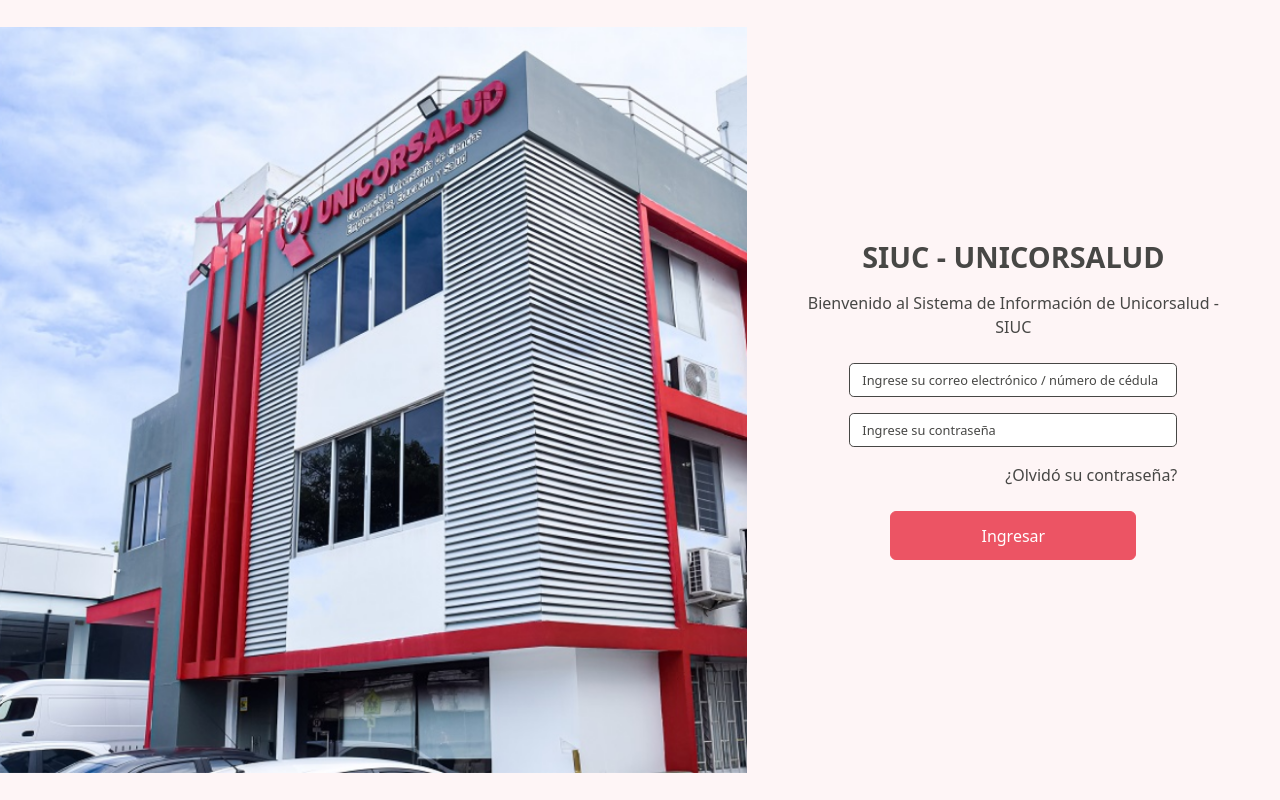
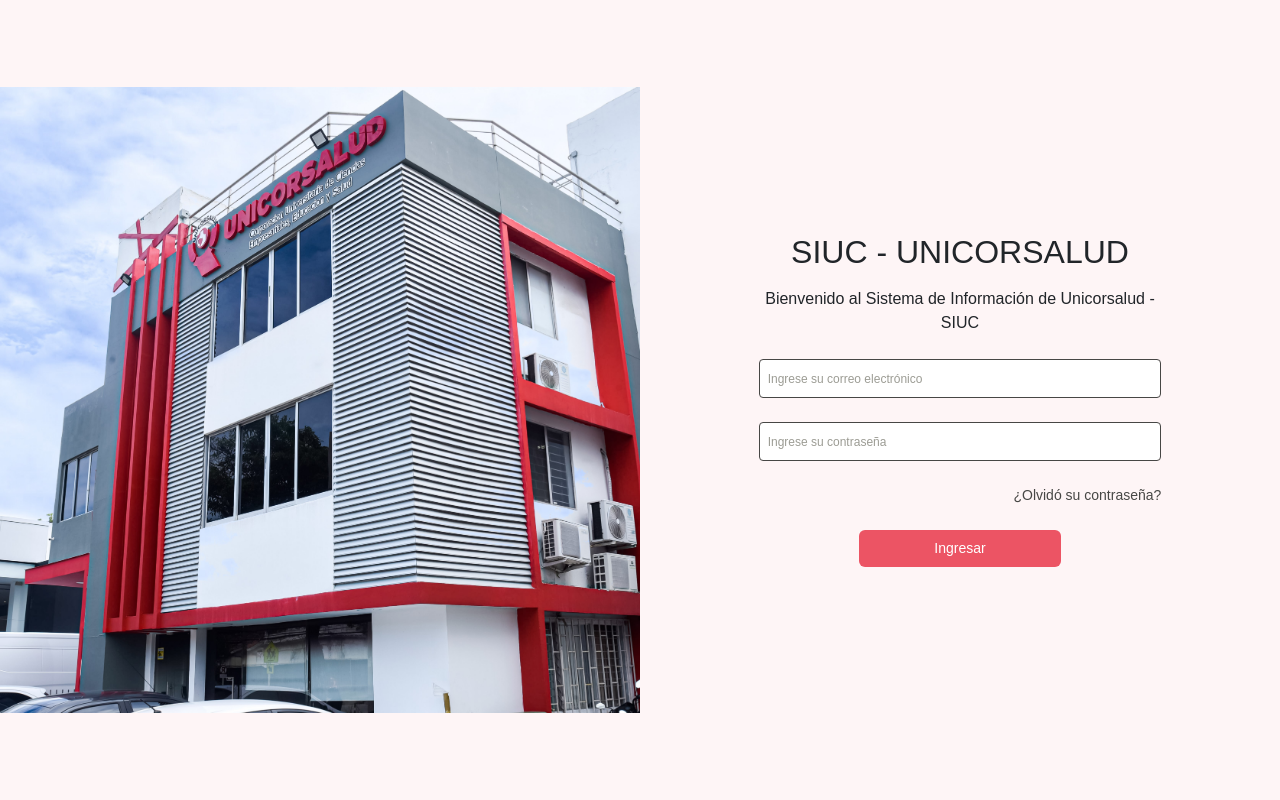
Before and after one commit to winsignares/SIUS, a Django app: page /login/ in a window 1280 px wide. Run offline with Django 5.2, Linux system fonts and the light colour scheme.

Commit message:
Actualización Modulo Login
Mejora en el front-end del Modulo Login.

```diff
--- a/login/static/css/style.css
+++ b/login/static/css/style.css
@@ -7,80 +7,38 @@
 
 body {
     background-color: var(--color-secundario);
-    margin: 0;
-    height: 100vh;
+    font-family: Arial, sans-serif;
 }
 
-.container-fluid {
+/* Estilo para el contenedor general */
+.h-custom {
     height: 100vh;
-    display: flex;
-    padding: 0;
+    overflow: hidden;
 }
 
-/* Imagen en el login */
+/* Estilo para la imagen */
 .img-fluid {
-    object-fit: contain;
+    object-fit: cover;
     height: 100%;
     width: 100%;
 }
 
-/* Estilos del loginView */
-#loginView {
-    background-color: var(--color-secundario);
-    display: flex;
-    flex-direction: column;
-    justify-content: center;
-    align-items: center;
-    padding: 2rem;
+/* Estilo general para formularios */
+.form-outline {
+    position: relative;
+    margin-bottom: 1.5rem;
 }
 
-h2 {
+.form-label {
+    font-size: 18px;
     color: var(--color-primario);
-    font-size: 1.8rem;
-    font-weight: bold;
-}
-
-p {
-    color: var(--color-primario);
-    margin-bottom: 1.5rem;
-    font-size: 1rem;
-    text-align: center;
-}
-
-a {
-    color: var(--color-primario);
-    font-weight: 500;
-    transition: color 0.2s ease-in-out;
-}
-
-a:hover {
-    text-decoration: underline;
-    color: var(--color-terciario);
-}
-
-.btn-primary {
-    background-color: var(--color-terciario);
-    border-color: var(--color-terciario);
-    padding: 0.7rem 0;
-    font-size: 1rem;
-    transition: background-color 0.2s ease-in-out, border-color 0.2s ease-in-out;
-}
-
-.btn-primary:hover {
-    background-color: var(--color-primario);
-    border-color: var(--color-primario);
 }
 
 .form-control {
     border: 1px solid var(--color-primario);
-    border-radius: 0.3rem;
-    font-size: 0.85rem;
-    transition: border-color 0.2s ease-in-out, box-shadow 0.2s ease-in-out;
-}
-
-.form-control::placeholder {
-    font-size: 0.8rem;
-    color: var(--color-primario);
+    border-radius: 4px;
+    font-size: 14px;
+    padding: 0.5rem;
 }
 
 .form-control:focus {
@@ -88,8 +46,64 @@
     box-shadow: 0 0 5px var(--color-terciario);
 }
 
-.form-label {
+.form-control::placeholder {
+    font-size: 12px;
+    color: #9c9c94;
+}
+
+/* Estilo de enlace Olvidar Contraseña */
+#forgotPasswordLink {
     color: var(--color-primario);
-    font-weight: 500;
-    font-size: 0.9rem;
+    font-size: 14px;
+    transition: color 0.3s ease;
 }
+
+#forgotPasswordLink:hover {
+    color: var(--color-terciario);
+    text-decoration: underline;
+}
+
+/* Botones */
+.btn-primary {
+    background-color: var(--color-terciario);
+    border: none;
+    font-size: 14px;
+    padding: 0.5rem 1rem;
+    transition: background-color 0.2s ease-in-out;
+}
+
+.btn-primary:hover {
+    background-color: var(--color-primario);
+}
+
+.arrow-back {
+    font-size: 20px;
+    color: var(--color-primario);
+    text-decoration: none;
+    cursor: pointer;
+    font-weight: bold;
+}
+
+.arrow-back:hover {
+    color: var(--color-terciario);
+}
+
+/* Adaptaciones responsivas */
+@media (max-width: 768px) {
+    .form-label {
+        font-size: 14px;
+    }
+
+    .form-control {
+        font-size: 14px;
+    }
+
+    .btn-primary {
+        font-size: 14px;
+        padding: 0.4rem 0.8rem;
+    }
+
+    .arrow-back {
+        font-size: 16px;
+    }
+}
--- a/login/templates/login.html
+++ b/login/templates/login.html
@@ -11,51 +11,57 @@
     <script src="https://cdn.jsdelivr.net/npm/bootstrap@5.3.0/dist/js/bootstrap.bundle.min.js"></script>
 </head>
 <body>
-    <div class="container-fluid vh-100 d-flex p-0">
-        <div class="row w-100 m-0 g-0">
-            <div class="col-md-7 p-0">
-                <img src="{% static 'images/image_welcome.png' %}" alt="Unicorsalud" class="img-fluid h-100">
+    <section class="vh-100">
+        <div class="container-fluid h-custom">
+            <div class="row d-flex align-items-center h-100">
+                <!-- Imagen -->
+                <div class="col-md-6 col-lg-6 p-0">
+                    <img src="{% static 'images/image_welcome.jpg' %}" class="img-fluid h-100" alt="Unicorsalud">
                 </div>
-            <div id="loginView" class="col-md-5 d-flex flex-column justify-content-center align-items-center p-5">
+
+                <!-- Vista Inicio de Sesión -->
+                <div id="loginView" class="col-md-5 col-lg-4 offset-lg-1">
                     <h2 class="text-center mb-3">SIUC - UNICORSALUD</h2>
-                <p class="text-center">Bienvenido al Sistema de Información de Unicorsalud - SIUC</p>
-                <form class="w-75">
-                    <div class="mb-3">
-                        <input type="text" class="form-control" id="emailOrId" placeholder="Ingrese su correo electrónico / número de cédula">
+                    <p class="text-center mb-4">Bienvenido al Sistema de Información de Unicorsalud - SIUC</p>
+                    <form>
+                        <div class="form-outline mb-4">
+                            <input type="text" id="email" class="form-control" placeholder="Ingrese su correo electrónico">
                         </div>
-                    <div class="mb-3">
-                        <input type="password" class="form-control" id="password" placeholder="Ingrese su contraseña">
+                        <div class="form-outline mb-4">
+                            <input type="password" id="password" class="form-control" placeholder="Ingrese su contraseña">
                         </div>
-                    <div class="text-end">
+                        <div class="d-flex justify-content-end mb-4">
                             <a href="#" id="forgotPasswordLink" class="text-decoration-none">¿Olvidó su contraseña?</a>
                         </div>
-                    <div class="d-flex justify-content-center">
-                        <button type="submit" class="btn btn-primary w-75 mt-4">Ingresar</button>
+                        <div class="text-center">
+                            <button type="submit" class="btn btn-primary btn-md w-50">Ingresar</button>
                         </div>
                     </form>
                 </div>
 
-            <div id="resetPasswordView" class="container-custom d-none">
-                <div class="d-flex align-items-center mb-3">
-                    <span id="backToLogin" class="arrow-back me-2">&#8592;</span>
-                    <h2 class="mb-0 text-primary">SIUC - UNICORSALUD</h2>
+                <!-- Vista Restablecer Contraseña -->
+                <div id="resetPasswordView" class="col-md-5 col-lg-4 offset-lg-1 d-none">
+                    <div class="d-flex align-items-center mb-4">
+                        <a href="#" id="backToLogin" class="arrow-back">&#8592;</a>
                     </div>
-                <p>LLene los siguientes campos para restablecer su contraseña</p>
+                    <h2 class="text-center mb-3">SIUC - UNICORSALUD</h2>
+                    <p class="text-center mb-4">LLene los siguientes campos para restablecer su contraseña</p>
                     <form>
-                    <div class="mb-3">
-                        <input type="text" class="form-control" id="resetEmailOrId" placeholder="Ingrese su correo electrónico / número de cédula">
+                        <div class="form-outline mb-4">
+                            <input type="text" id="resetEmail" class="form-control" placeholder="Ingrese su correo electrónico">
                         </div>
-                    <div class="mb-3">
-                        <input type="password" class="form-control" id="newPassword" placeholder="Ingrese su nueva contraseña">
+                        <div class="d-flex gap-3 mb-4">
+                            <input type="password" id="newPassword" class="form-control" placeholder="Ingrese su nueva contraseña">
+                            <input type="password" id="confirmPassword" class="form-control" placeholder="Confirmar contraseña">
                         </div>
-                    <div class="mb-3">
-                        <input type="password" class="form-control" id="confirmPassword" placeholder="Confirmar contraseña">
+                        <div class="text-center mt-4">
+                            <button type="submit" class="btn btn-primary btn-md w-50">Restablecer contraseña</button>
                         </div>
-                    <button type="submit" class="btn btn-primary w-50 mt-3">Restablecer contraseña</button>
                     </form>
                 </div>
             </div>
         </div>
+    </section>
     <script src="{% static 'js/script.js' %}"></script>
 </body>
 </html>
```
Also changed, not shown: login/static/images/image_welcome.jpg (added), login/static/images/image_welcome.png (deleted). Lines whose indentation alone changed are shown as unchanged.
